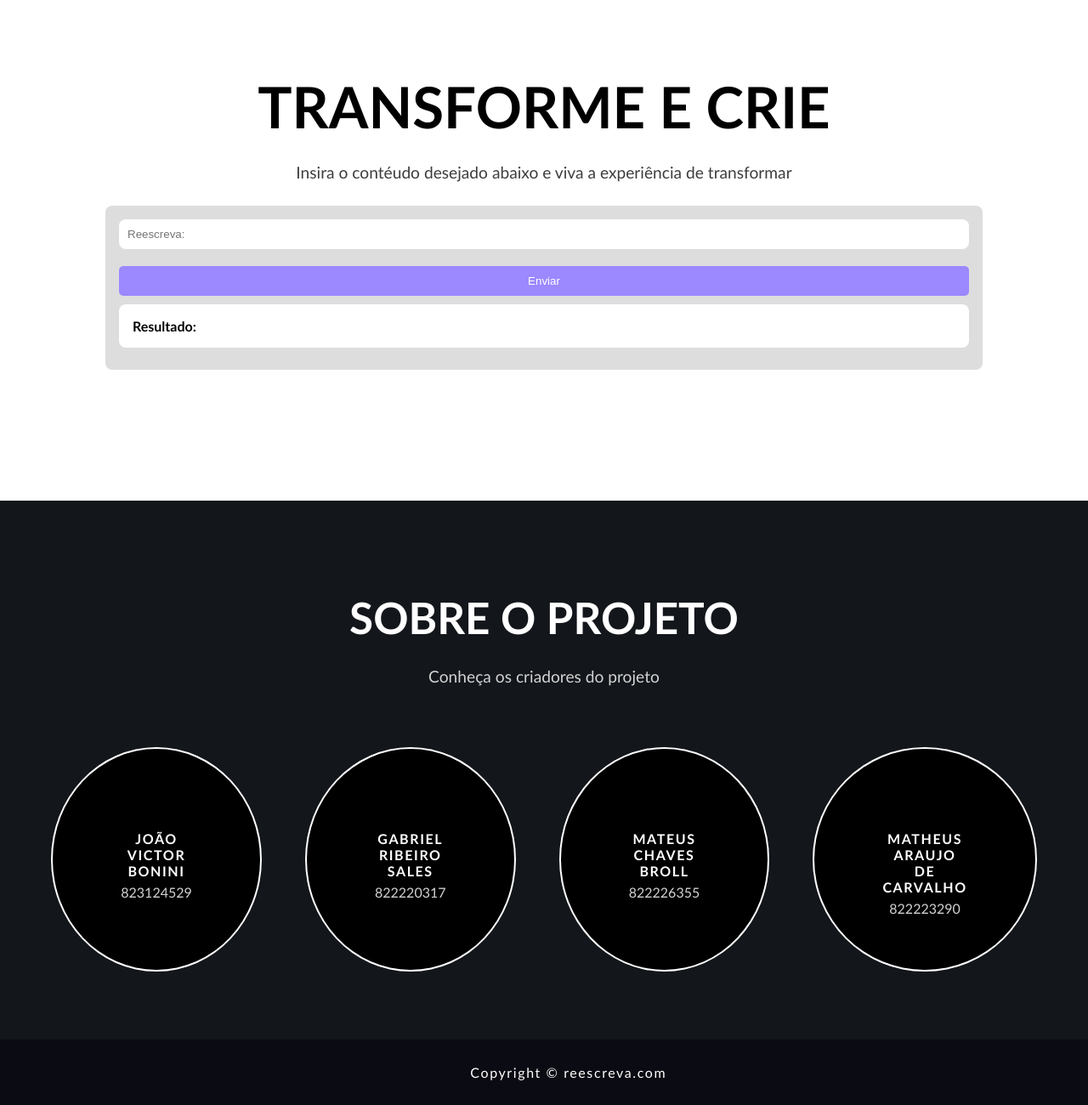
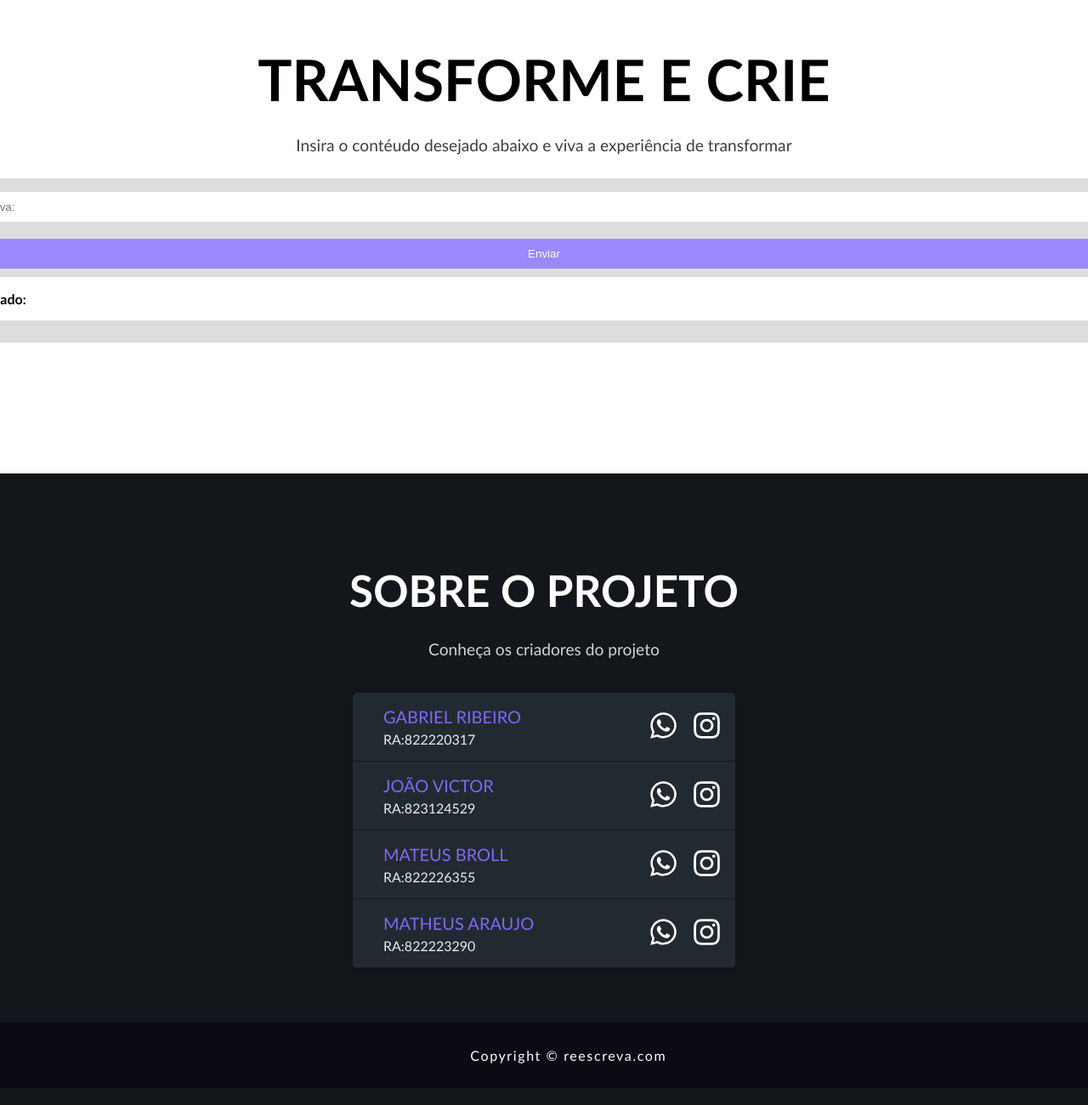
Before and after one commit to JoaoBJM/Reposit-rio_A3, a React app in the folder frontend/: page / in a window 1280 px wide. Shown: the part 985-2285 px from the top of the page at 85% size. Built offline with nearby package versions, Linux system fonts and the light colour scheme.

Commit message:
Alterações no Backend e Frontend

```diff
--- a/frontend/package.json
+++ b/frontend/package.json
@@ -9,6 +9,7 @@
     "axios": "^1.7.2",
     "react": "^18.3.1",
     "react-dom": "^18.3.1",
+    "react-icons": "^5.2.1",
     "react-scripts": "5.0.1",
     "web-vitals": "^2.1.4"
   },
--- a/frontend/src/index.js
+++ b/frontend/src/index.js
@@ -9,6 +9,7 @@ import './styles/header.css'
 import './styles/footer.css'
 import './styles/index_styles/first-article.css'
 import './styles/index_styles/second-article.css'
+import './styles/contato_styles/contato.css'
 
 ReactDOM.render(
   <React.StrictMode>
--- a/frontend/src/javascript/componentes_landing/Landing.js
+++ b/frontend/src/javascript/componentes_landing/Landing.js
@@ -4,7 +4,12 @@ import axios from "axios";
 import Velocidade from "./images/first-section-card/velocidade.png"
 import Eficiencia from "./images/first-section-card/alvo.png"
 import Facil from "./images/first-section-card/facil.png"
+import { FaWhatsapp, FaInstagram } from "react-icons/fa";
 
+
+
+
+// Aplicação do ChatGPT (Conexão Backend + Frontend)
 function App() {
     const [result,setResult] = useState('');
     const [prompt,setPrompt] = useState('');
@@ -25,11 +30,11 @@ function App() {
 
 
 
-
+    // Componente do Prompt da API
     return (
     <div className='container'>
         <div className='inside-container'>
-            <input className='label-dec' type="text" placeholder='Reescreva:' onChange={(e) => setPrompt("Reescreva este texto mais formalmente: " + e.target.value)}/>
+            <input className='input-dec' type="text" placeholder='Reescreva:' onChange={(e) => setPrompt("Reescreva este texto mais formalmente: " + e.target.value)}/>
             <button className='button' onClick={handleClick}>Enviar</button>
             <div className='resultDiv'>
                 <b>Resultado: </b>{result}
@@ -45,7 +50,7 @@ function App() {
 
 
 
-
+// Interface Visual (JSX)
 const Landing = (props) => {
     return (
 
@@ -88,34 +93,79 @@ const Landing = (props) => {
                 < App />
             </article>
 
-                 {/* SEÇÃO DOS NOMES */}
+            {/* SESSÃO DE CONTATOS */}
             <article className="first-article">
                 <h1 className="first-article-title">Sobre o projeto</h1>
                 <p className="first-article-text">Conheça os criadores do projeto</p>
             </article>
 
-                  <section className="main-section">
+            <article className='contact-article'>
+                <div className="list-wrapper">
+                    <ul className="list">
+                        <li className="list-item">
+                            <div className="list-item-content">
+                                <p className="list-item-name">Gabriel Ribeiro</p>
+                                <p className="list-item-contact">RA:822220317</p>
+                            </div>
+                            <div className="list-item-actions">
+                                <a href="#">
+                                    <FaWhatsapp style={{fontSize:35}} alt='whatsapp' />
+                                </a>
+                                <a href="https://www.instagram.com/grs_gabriel/">
+                                    <FaInstagram style={{fontSize:35}} alt='instagram' />
+                                </a>
+                            </div>
+                        </li>
 
-                  <article className="section-names">
-                    <p className="names-title_3">João Victor Bonini</p>
-                    <p className="names-description">823124529</p>
+                        <li className="list-item">
+                            <div className="list-item-content">
+                                <p className="list-item-name">João Victor</p>
+                                <p className="list-item-contact">RA:823124529</p>
+                            </div>
+                            <div className="list-item-actions">
+                                <a href="#">
+                                    <FaWhatsapp style={{fontSize:35}} alt='whatsapp' />
+                                </a>
+                                <a href="https://www.instagram.com/_boniini/">
+                                    <FaInstagram style={{fontSize:35}} alt='instagram' />
+                                </a>
+                            </div>
+                        </li>
+
+                        <li className="list-item">
+                            <div className="list-item-content">
+                                <p className="list-item-name">Mateus Broll</p>
+                                <p className="list-item-contact">RA:822226355</p>
+                            </div>
+                            <div className="list-item-actions">
+                                <a href="#">
+                                    <FaWhatsapp style={{fontSize:35}} alt='whatsapp' />
+                                </a>
+                                <a href="https://www.instagram.com/obrooll/">
+                                    <FaInstagram style={{fontSize:35}} alt='instagram' />
+                                </a>
+                            </div>
+                        </li>
+
+                        <li className="list-item">
+                            <div className="list-item-content">
+                                <p className="list-item-name">Matheus Araujo</p>
+                                <p className="list-item-contact">RA:822223290</p>
+                            </div>
+                            <div className="list-item-actions">
+                                <a href="#">
+                                    <FaWhatsapp style={{fontSize:35}} alt='whatsapp' />
+                                </a>
+                                <a href="https://www.instagram.com/matthcarv_/">
+                                    <FaInstagram style={{fontSize:35}} alt='instagram' />
+                                </a>
+                            </div>
+                        </li>
+
+                    </ul>
+                </div>
             </article>
 
-                <article className="section-names">
-                    <p className="names-title_3">Gabriel Ribeiro Sales</p>
-                    <p className="names-description">822220317</p>
-                </article>
-
-                <article className="section-names">
-                    <p className="names-title_3">Mateus Chaves Broll</p>
-                    <p className="names-description">822226355</p>
-                </article>
-
-                <article className="section-names">
-                    <p className="names-title_3">Matheus Araujo de Carvalho</p>
-                    <p className="names-description">822223290</p>
-                </article>
-            </section>
 
 
 
--- a/frontend/src/styles/app_styles/App.css
+++ b/frontend/src/styles/app_styles/App.css
@@ -28,9 +28,19 @@
     border-radius: 8px;
   }
 
+  .input-dec{
+    width: 100%;
+    padding: 10px;
+    margin-bottom: 10px;
+    border-radius: 8px;
+    border-style: hidden;
+    outline: none;
+    box-sizing: border-box;
+  }
+
 
   .button{
-    width: 1000px;
+    width: 1400px;
     color: white;
     background-color: #9C88FF;
     padding: 10px;
@@ -38,6 +48,7 @@
     border-radius: 5px;
     margin-top: 10px;
     margin-bottom: 10px;
+    cursor: pointer;
   }
 
 
--- a/frontend/src/styles/contato_styles/contato.css
+++ b/frontend/src/styles/contato_styles/contato.css
@@ -1,45 +1,12 @@
-  body{
-    background-color: #13161b;
-    color: white;
-    width: 100%;
-    margin: 0;
-    font-family: 'Gill Sans', 'Gill Sans MT', Calibri, 'Trebuchet MS', sans-serif;
-
-
-}
-
-article{
+.contact-article{
     display: flex;
     justify-content: center;
     align-items: center;
     flex-direction: column;
-    padding: 3.2em;
+    padding:  0 3.2em;
 
-    margin-bottom: 8em;
+    margin-bottom: 4em;
 }
-
-.main-header-title{
-    margin-left: 0.4em;
-}
-
-.menu-itens-active{
-     background-color: #9C88FF;
-     color: black;
-     padding: 16px;
-     border-radius: 12px;
-     pointer-events: none;
-
-}
-
-
-.main-title{
-    padding-top: 1.0em;
-    margin-bottom: 0;
-    text-transform: uppercase;
-    font-size: 64px;
-    text-align: center;
-}
-
 
 .list-wrapper{
     background-color: rgb(34, 42, 49);
--- a/frontend/src/styles/index_styles/first-article.css
+++ b/frontend/src/styles/index_styles/first-article.css
@@ -2,7 +2,7 @@
     display: flex;
     flex-direction: column;
     align-items: center;
-    margin: 4em 15em 4em;
+    margin: 4em 15em 2em;
 
 }
 
--- a/frontend/src/styles/index_styles/second-article.css
+++ b/frontend/src/styles/index_styles/second-article.css
@@ -33,32 +33,6 @@
     border-radius: 8px;
 }
 
-label {
-    font-size: 1.2em;
-    display: block;
-    margin-bottom: 10px
-}
-
-input[type="text"] {
-    width: 100%;
-    padding: 10px;
-    margin-bottom: 10px;
-    border-radius: 8px;
-    border-style: hidden;
-    outline: none;
-    box-sizing: border-box;
-}
-
-button {
-    width: 100%;
-    background-color: #8068f5;
-    color: #fff;
-    border: none;
-    padding: 10px 20px;
-    cursor: pointer;
-    border-radius: 5px;
-    transition: background-color 0.3s;
-}
 
 .chat-container{
     margin: 4em auto 0;
```
Also changed, not shown: 1 other file. Lines whose indentation alone changed are shown as unchanged.
